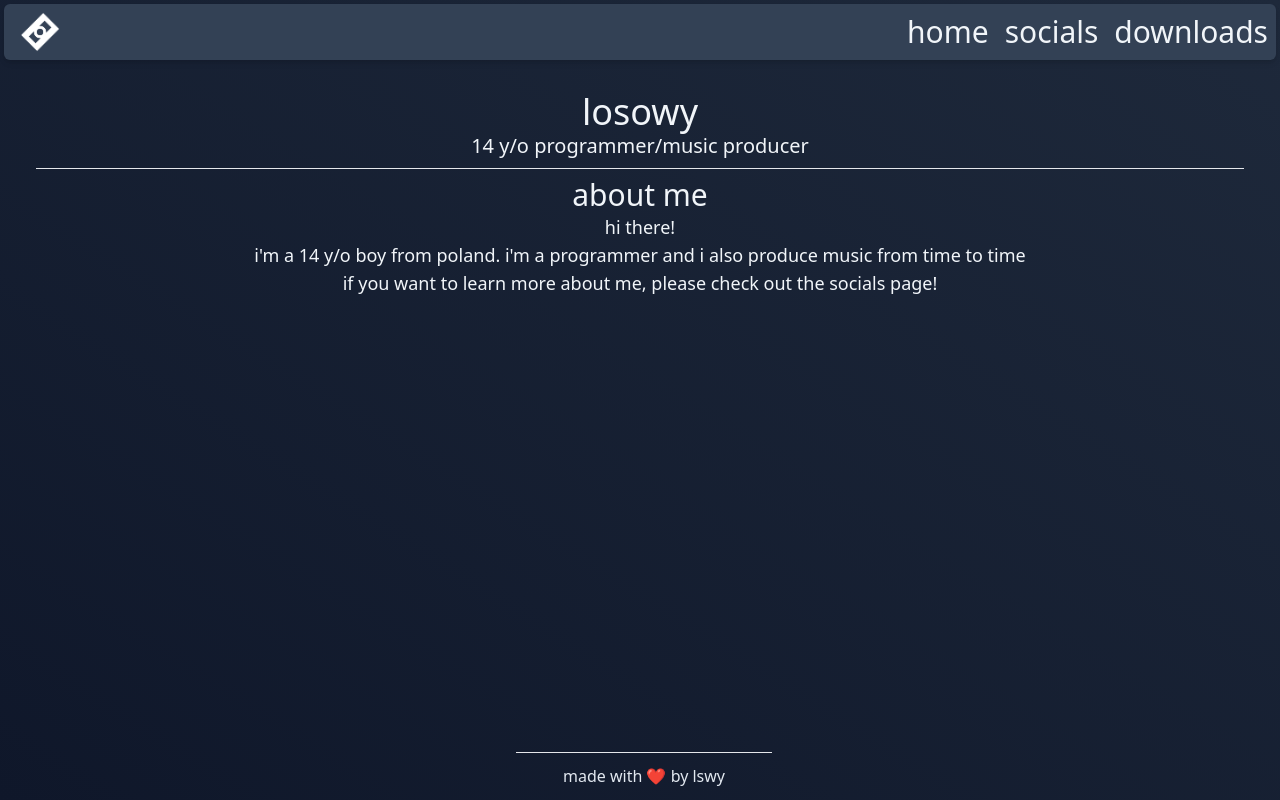
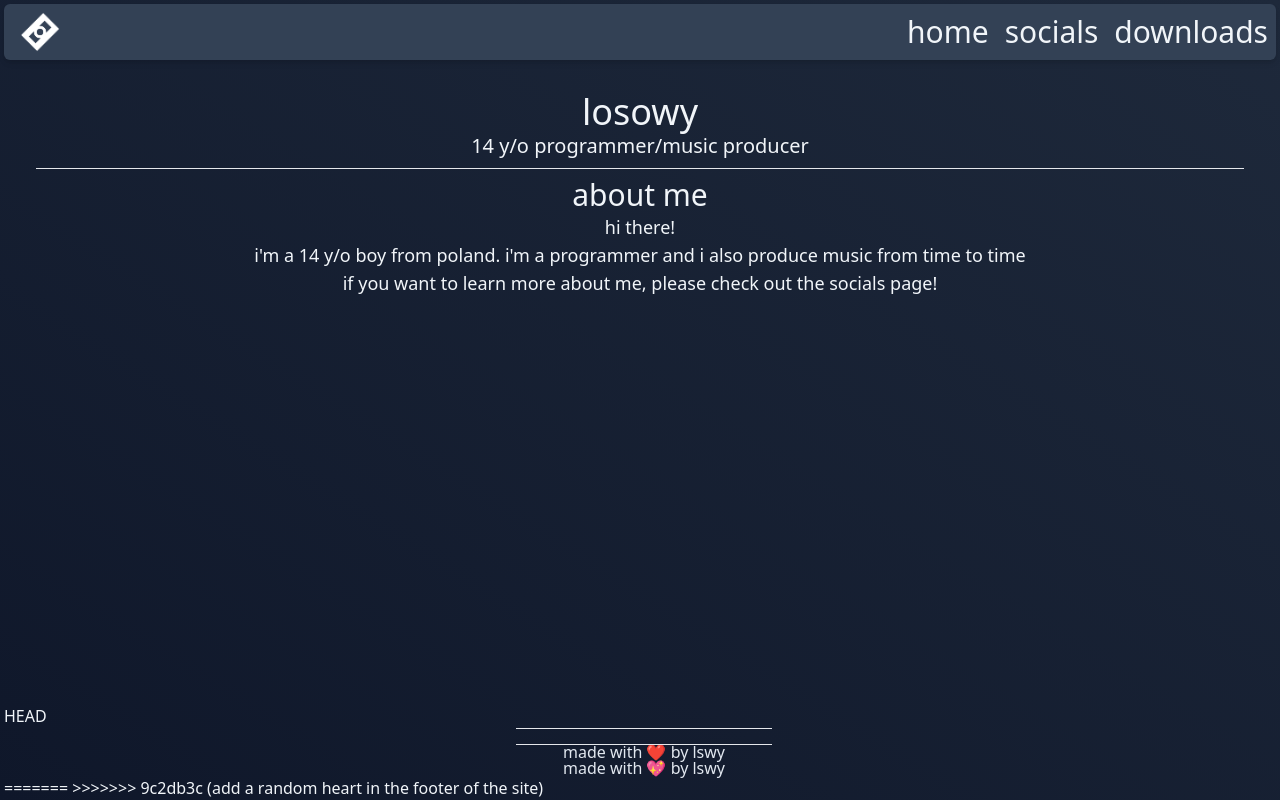
Before and after one commit to losowyLP/lswy.dev, a Vue app: page / in a window 1280 px wide. Built offline with nearby package versions, Linux system fonts and the light colour scheme.

Commit message:
add a random heart in the footer of the site

```diff
--- a/src/components/Footer.vue
+++ b/src/components/Footer.vue
@@ -1,6 +1,43 @@
+<script>
+const hearts = [
+  "🩷",
+  "❤️",
+  "🧡",
+  "💛",
+  "💚",
+  "🩵",
+  "💙",
+  "💜",
+  "🖤",
+  "🩶",
+  "🤍",
+  "🤎",
+  "💖",
+];
+
+const randHeart = Math.floor(Math.random() * hearts.length);
+
+export default {
+  data() {
+    return {
+      heart: hearts[randHeart],
+    };
+  },
+};
+</script>
+
 <template>
+  HEAD
   <div class="text-slate-200 h-12 flex justify-center">
-	  <hr class="fixed w-64" />
-	  <h1 class="relative top-1/4">made with ❤️ by lswy</h1>
+    <hr class="fixed w-64" />
+    <h1 class="relative top-1/4">made with ❤️ by lswy</h1>
   </div>
+  =======
+  <footer class="fixed bottom-2 min-w-full">
+    <div class="text-slate-200 h-12 flex justify-center">
+      <hr class="absolute w-64" />
+      <h1 class="relative top-1/4">made with {{ heart }} by lswy</h1>
+    </div>
+  </footer>
+  >>>>>>> 9c2db3c (add a random heart in the footer of the site)
 </template>
```
